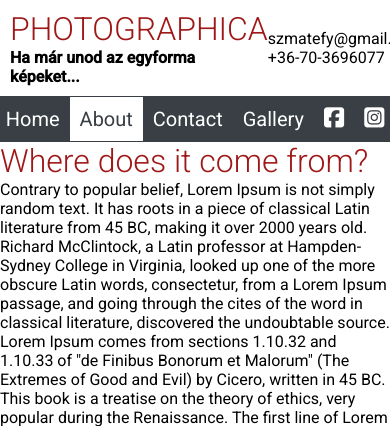
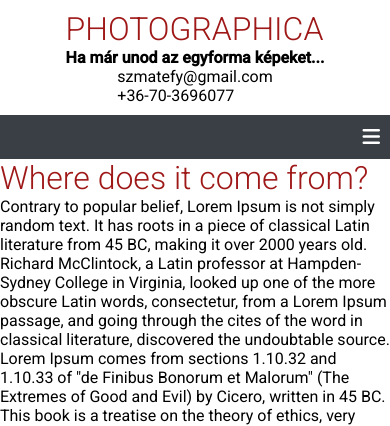
Before and after one commit to robertvari/StylusPhoto-210227, a Django app: page /about/ in a window 390 px wide; the page is wider, and only the part inside the window is pictured. Shown: the top 426 px of that part. Run offline with Django 3.2, Linux system fonts and the light colour scheme; data comes from the database, SQL or seed files in the repository; some libraries are stand-ins or nearby versions.

Commit message:
Responsive design

```diff
--- /dev/null
+++ b/static/css/mobile.css
@@ -0,0 +1,39 @@
+/* Mobile Styles */
+@media only screen and (max-width: 960px) {
+  .home-container{
+    display: flex;
+    flex-direction: column-reverse;
+    margin: 5px;
+  }
+
+  header{
+    flex-direction: column;
+  }
+
+  .mobile-menu i {
+    display: block;
+  }
+
+  .desktop-menu {
+    display: none;
+  }
+
+  .navbar{
+    flex-direction: column;
+    align-items: flex-end;
+  }
+}
+
+/* Desktop Styles */
+@media only screen and (min-width: 961px) {
+  .navbar{
+    display: flex;
+    justify-content: center;
+    align-items: center;
+  }
+
+  .desktop-menu {
+    display: flex;
+    flex-direction: row;
+  }
+}
--- a/static/css/navbar.css
+++ b/static/css/navbar.css
@@ -2,7 +2,7 @@
     position: sticky;
     top: 0;
     z-index: 10;
-
+    min-height: 44px;
     background-color: #393f44;
     display: flex;
     justify-content: center;
@@ -15,6 +15,7 @@
     font-size: 20px;
     text-decoration: none;
     padding: 10px 10px;
+    cursor: pointer;
 }
 
 .nav-button i{
@@ -25,3 +26,7 @@
     background-color: white;
     color: #393f44;
 }
+
+.mobile-menu i {
+    display: none;
+}
--- /dev/null
+++ b/static/js/main.js
@@ -0,0 +1,16 @@
+let menu_visible = false
+
+
+function menu_clicked(){
+    let desktop_menu = document.getElementById("desktop-menu-container")
+
+    if(menu_visible){
+        desktop_menu.style.display = "none"
+        desktop_menu.style.flexDirection = "row"
+        menu_visible = false
+    }else{
+        desktop_menu.style.display = "flex"
+        desktop_menu.style.flexDirection = "column"
+        menu_visible = true
+    }
+}
--- a/templates/_base.html
+++ b/templates/_base.html
@@ -11,6 +11,7 @@
     <script src="https://kit.fontawesome.com/74f7ef6948.js" crossorigin="anonymous"></script>
 
     <link rel="stylesheet" href="{% static 'css/main.css' %}">
+    <link rel="stylesheet" href="{% static 'css/mobile.css' %}">
 </head>
 <body>
     <div class="content-container">
@@ -23,5 +24,7 @@
         {% block body %}
         {% endblock body %}
     </div>
+
+    <script src="{% static 'js/main.js' %}"></script>
 </body>
 </html>
--- a/templates/_menu.html
+++ b/templates/_menu.html
@@ -1,4 +1,9 @@
 <div class="navbar">
+    <div class="mobile-menu">
+        <i class="nav-button fas fa-bars" onclick="menu_clicked()"></i>
+    </div>
+
+    <div class="desktop-menu" id="desktop-menu-container">
         <a href="/" class="nav-button {% if request.path == '/' %}active{% endif %}">Home</a>
         <a href="/about/" class="nav-button {% if request.path == '/about/' %}active{% endif %}">About</a>
         <a href="/contact/" class="nav-button {% if request.path == '/contact/' %}active{% endif %}">Contact</a>
@@ -12,3 +17,4 @@
             <i class="fab fa-instagram-square"></i>
         </a>
     </div>
+</div>
```
Lines whose indentation alone changed are shown as unchanged.
